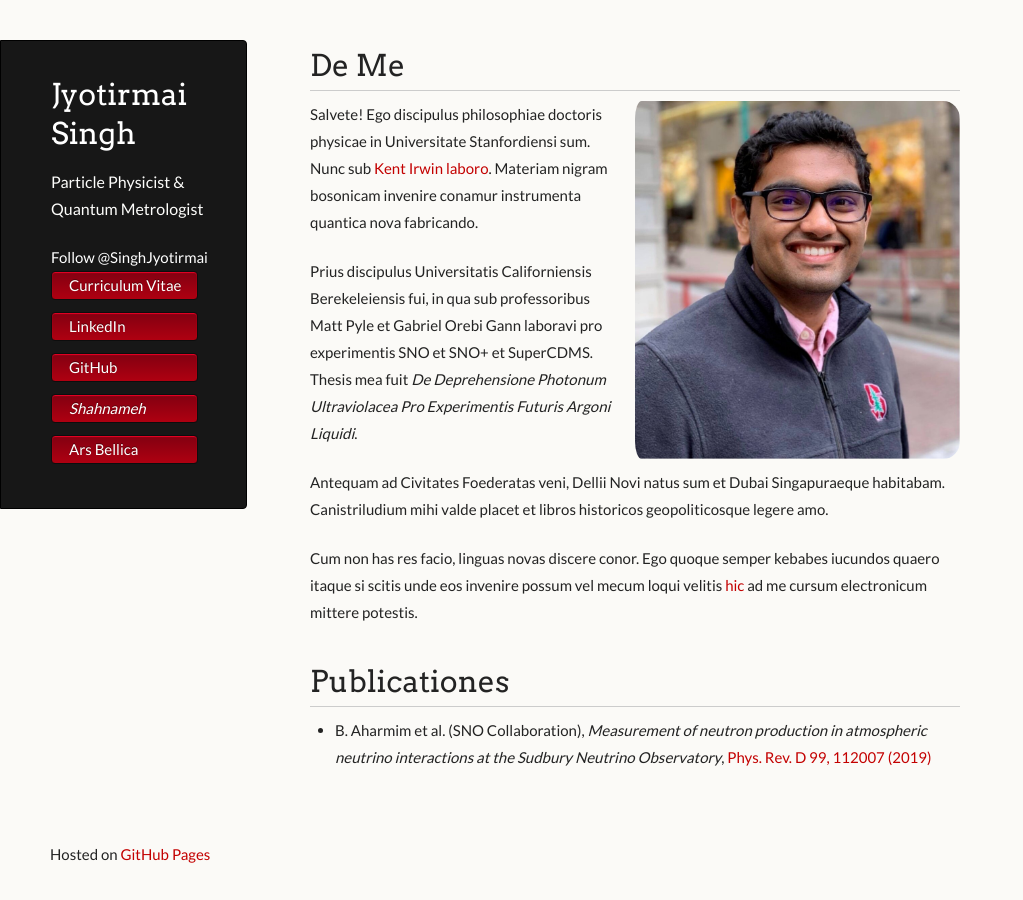
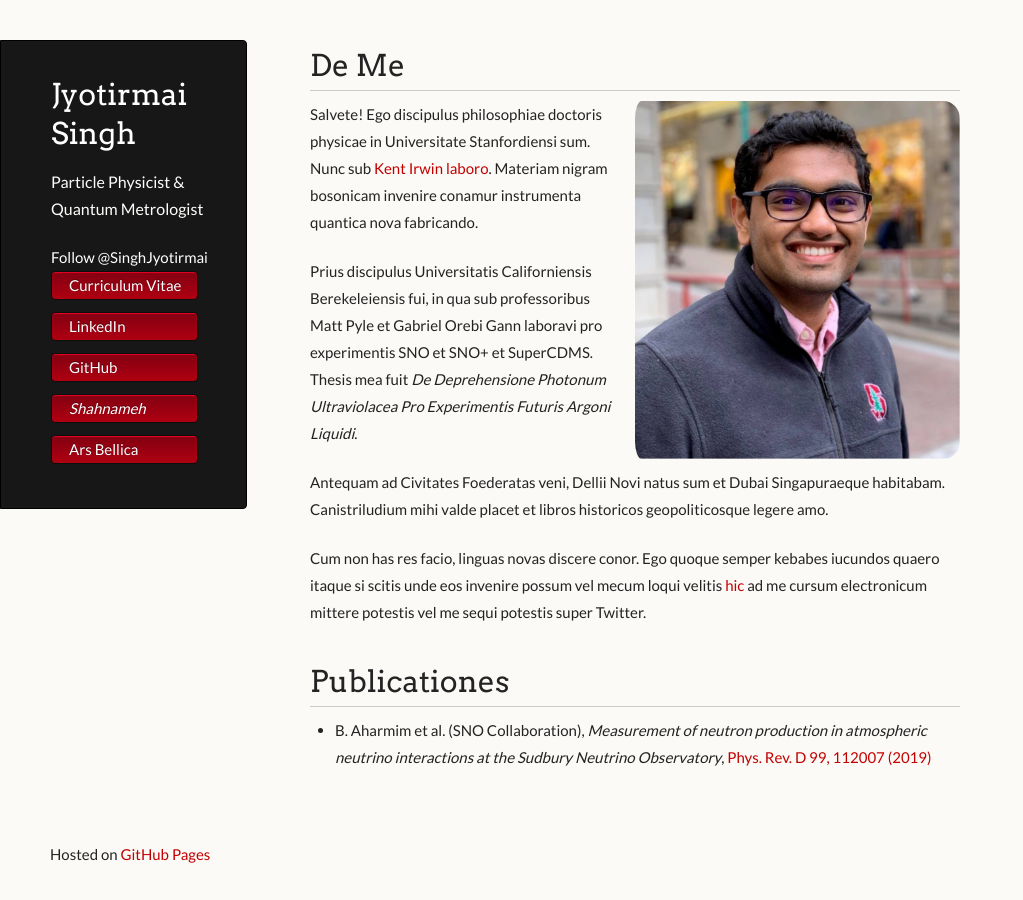
Before and after one commit to joe-singh/joe-singh.github.io, a Jekyll site: the page built from index-lt.md, in a window 1280 px wide. Shown: the whole page, without its empty margins (0-1023 px from the left). Built offline with Jekyll 4.4.1, drawn with Linux system fonts in a browser that asks for light colours; some web fonts are replaced; comment, search, counter and statistics services are not loaded.

Commit message:
Adding twitter follow

```diff
--- a/index-lt.md
+++ b/index-lt.md
@@ -22,7 +22,7 @@ Prius discipulus Universitatis Californiensis Berekeleiensis fui, in qua sub pro
 Antequam ad Civitates Foederatas veni, Dellii Novi natus sum et Dubai Singapuraeque habitabam. Canistriludium mihi valde placet et libros historicos geopoliticosque legere amo.
 
 Cum non has res facio, linguas novas discere conor.
-Ego quoque semper kebabes iucundos quaero itaque si scitis unde eos invenire possum vel mecum loqui velitis [hic](mailto:joesingh@stanford.edu) ad me cursum electronicum mittere potestis.
+Ego quoque semper kebabes iucundos quaero itaque si scitis unde eos invenire possum vel mecum loqui velitis [hic](mailto:joesingh@stanford.edu) ad me cursum electronicum mittere potestis vel me sequi potestis super Twitter.
 
 # Publicationes
 
```
Also changed, not shown: index-fr.md (+1 -1 lines), index-it.md (+1 -1 lines), index-tr.md (+1 -1 lines), index.md (+0 -2 lines).
